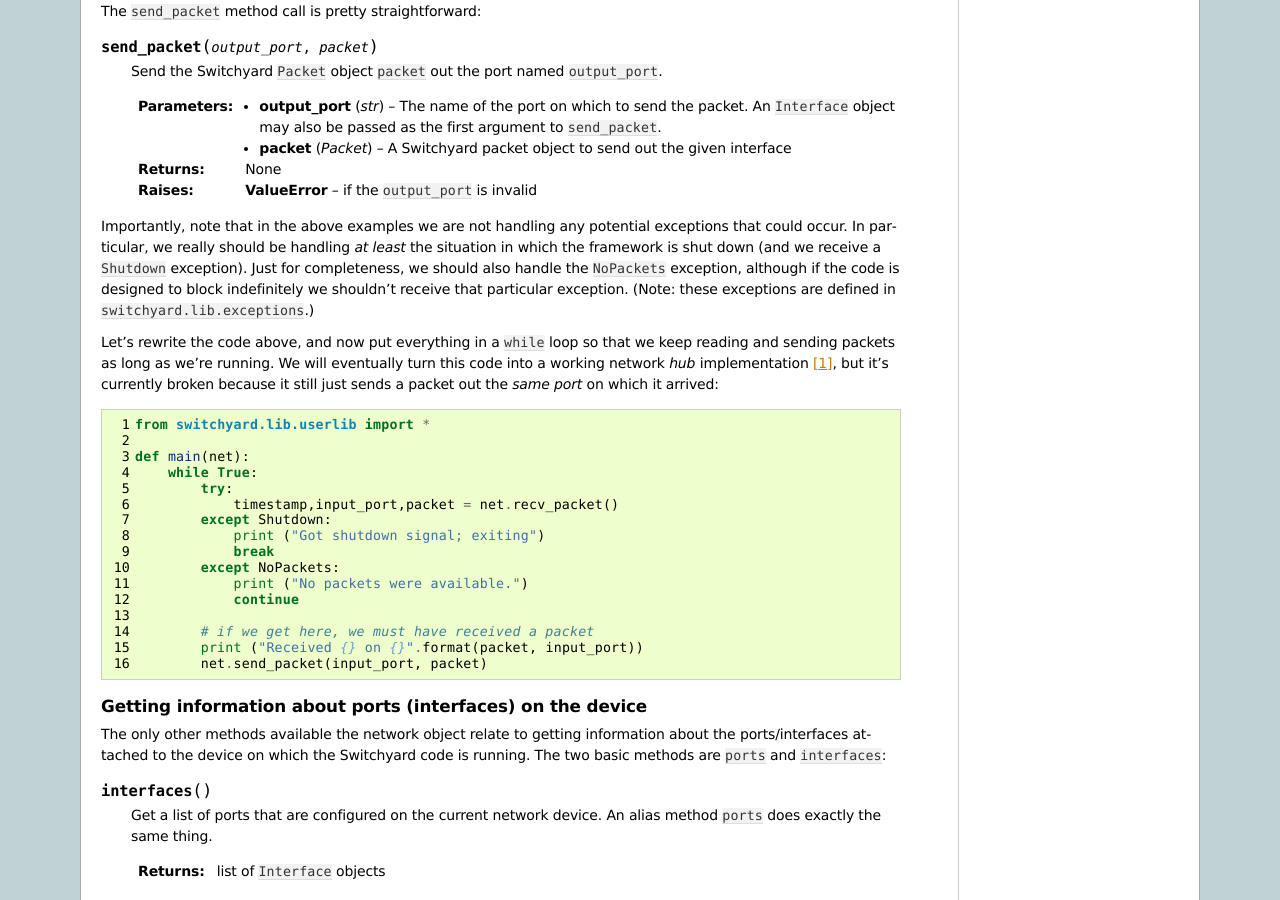
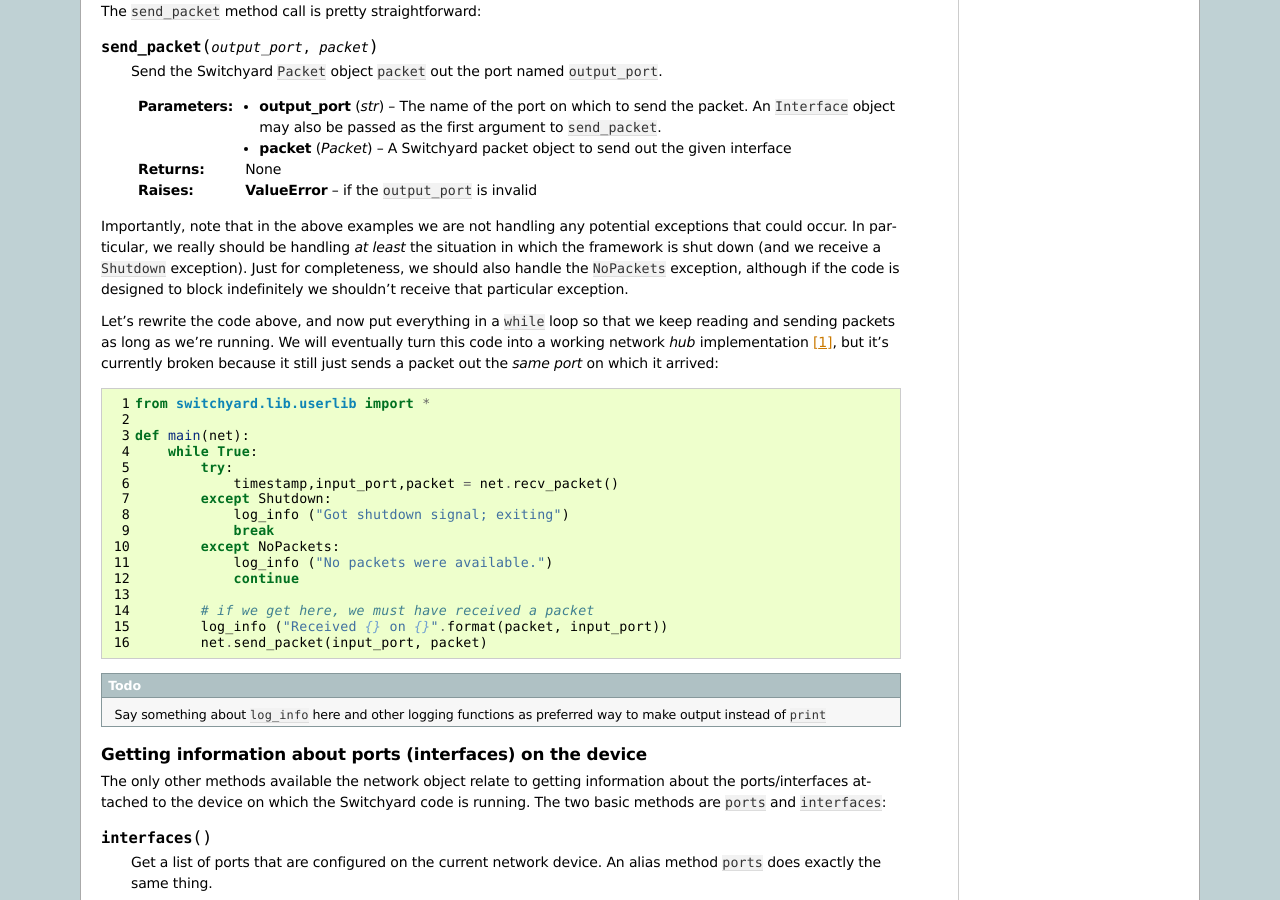
Before and after one commit to jsommers/switchyard, a Sphinx documentation site: the page built from documentation/writing_a_program.rst, in a window 1280 px wide and 900 px high, scrolled down 1301 px. Built offline with Sphinx 7.4.7, drawn with Linux system fonts in a browser that asks for light colours.

Commit message:
checkpoint on docs rewrite

```diff
--- a/documentation/code/inoutloop.py
+++ b/documentation/code/inoutloop.py
@@ -5,12 +5,12 @@ def main(net):
         try:
             timestamp,input_port,packet = net.recv_packet()
         except Shutdown:
-            print ("Got shutdown signal; exiting")
+            log_info ("Got shutdown signal; exiting")
             break
         except NoPackets:
-            print ("No packets were available.")
+            log_info ("No packets were available.")
             continue
 
         # if we get here, we must have received a packet
-        print ("Received {} on {}".format(packet, input_port))
+        log_info ("Received {} on {}".format(packet, input_port))
         net.send_packet(input_port, packet)
--- a/documentation/writing_a_program.rst
+++ b/documentation/writing_a_program.rst
@@ -61,13 +61,15 @@ The ``send_packet`` method call is pretty straightforward:
    :raises ValueError: if the ``output_port`` is invalid
 
 
-Importantly, note that in the above examples we are not handling any potential exceptions that could occur.  In particular, we really should be handling *at least* the situation in which the framework is shut down (and we receive a ``Shutdown`` exception).  Just for completeness, we should also handle the ``NoPackets`` exception, although if the code is designed to block indefinitely we shouldn't receive that particular exception. (Note: these exceptions are defined in ``switchyard.lib.exceptions``.)
+Importantly, note that in the above examples we are not handling any potential exceptions that could occur.  In particular, we really should be handling *at least* the situation in which the framework is shut down (and we receive a ``Shutdown`` exception).  Just for completeness, we should also handle the ``NoPackets`` exception, although if the code is designed to block indefinitely we shouldn't receive that particular exception.
 
 Let's rewrite the code above, and now put everything in a ``while`` loop so that we keep reading and sending packets as long as we're running.  We will eventually turn this code into a working network *hub* implementation [#f1]_, but it's currently broken because it still just sends a packet out the *same port* on which it arrived:
 
 .. literalinclude:: code/inoutloop.py
    :language: python
    :linenos:
+
+.. todo:: Say something about ``log_info`` here and other logging functions as preferred way to make output instead of ``print``
 
 
 Getting information about ports (interfaces) on the device
```
